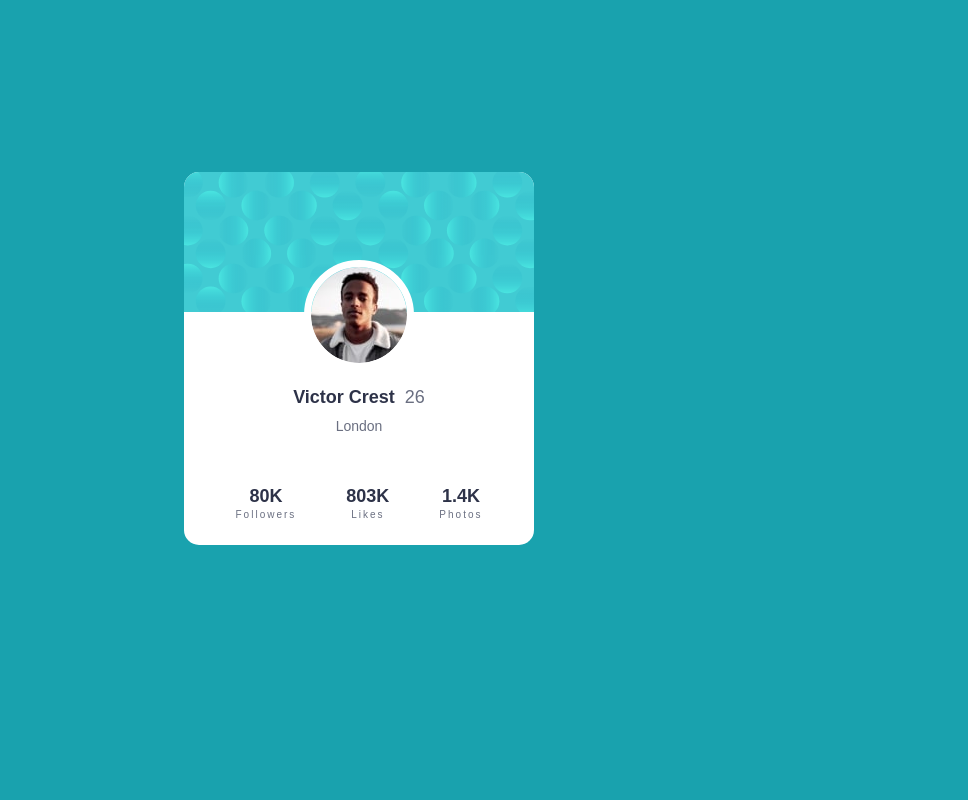
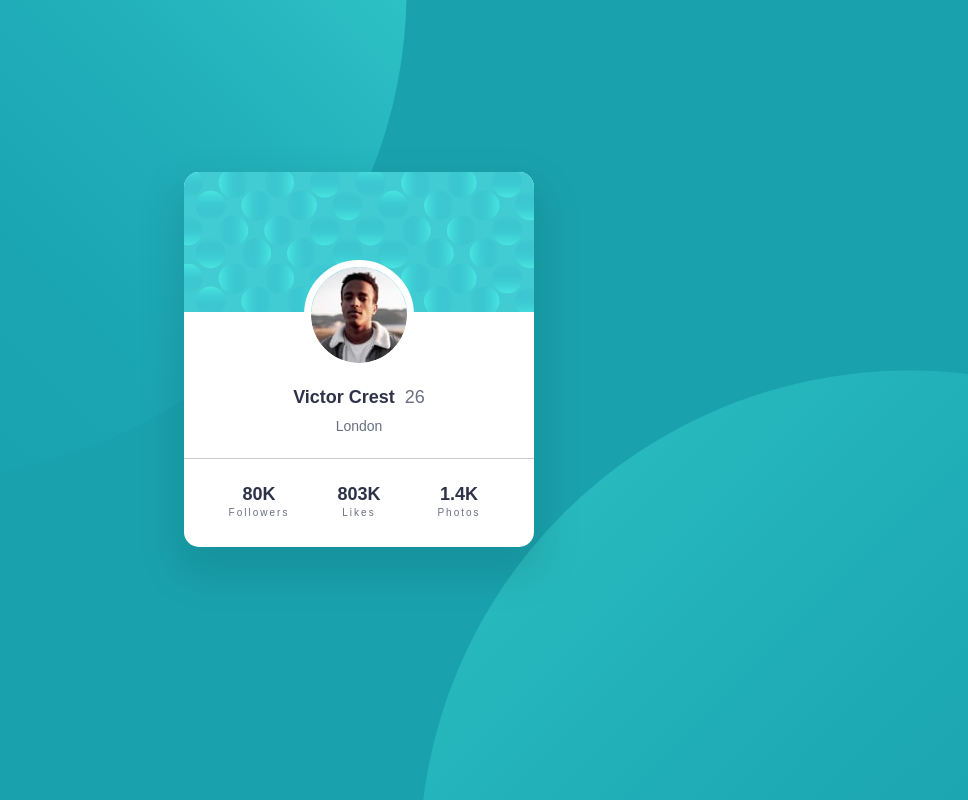
Before and after one commit to MikeBeloborodov/profile_card_component, a plain HTML site: page index.html in a window 1280 px wide. Shown: the whole page, without its empty margins (281-1249 px from the left). Drawn offline with Linux system fonts and the light colour scheme.

Commit message:
finished

```diff
--- a/index.html
+++ b/index.html
@@ -12,9 +12,10 @@
     <title>Frontend Mentor | Profile card component</title>
     <link rel="stylesheet" href="fonts/fonts.css" />
     <link rel="stylesheet" href="styles/global.css" />
-    <link rel="stylesheet" href="style.css" />
+    <link rel="stylesheet" href="styles/style.css" />
   </head>
   <body>
+    <div class="bg-container"></div>
     <main>
       <section class="content-section">
         <article class="card">
--- a/style.css
+++ /dev/null
@@ -1,103 +0,0 @@
-:root {
-  --clr-background: hsl(185, 75%, 39%);
-  --clr-footer-line: hsl(0, 0%, 59%);
-  --clr-text: hsl(227, 10%, 46%);
-  --clr-text-accent: hsl(229, 23%, 23%);
-}
-
-body {
-  background-color: var(--clr-background);
-}
-
-.content-section {
-  margin: 146px 0;
-}
-
-.card {
-  display: flex;
-  flex-direction: column;
-  max-width: 325px;
-  margin: 0 auto;
-  border-radius: 15px;
-  overflow: hidden;
-  color: var(--clr-text);
-  text-align: center;
-  background-color: #fff;
-}
-
-.card__header {
-  height: 140px;
-  background-image: url(images/bg-pattern-card.svg);
-  background-repeat: no-repeat;
-  background-size: cover;
-}
-
-.card__content {
-  position: relative;
-  padding: 75px 0 31px;
-}
-
-.card__avatar {
-  position: absolute;
-  top: -45px;
-  left: calc(50% - 48px);
-  width: 96px;
-  border-radius: 50%;
-  outline: 7px solid #fff;
-}
-
-.card__content-description {
-  display: flex;
-  flex-wrap: wrap;
-  justify-content: center;
-  gap: 10px;
-}
-
-.card__content-name {
-  color: var(--clr-text-accent);
-  font-weight: 700;
-  font-size: 18px;
-}
-
-.card__content-age {
-  font-size: 18px;
-}
-
-.card__content-location {
-  width: 100%;
-  font-size: 14px;
-}
-
-.card__footer {
-  display: flex;
-  justify-content: center;
-  gap: 50px;
-  padding: 20px 0 24px;
-}
-
-.card__footer-stats {
-  color: var(--clr-text-accent);
-  font-weight: 700;
-  font-size: 18px;
-  line-height: 1.3;
-  text-transform: uppercase;
-}
-
-.bottom-text {
-  display: block;
-  color: var(--clr-text);
-  font-weight: 400;
-  font-size: 10px;
-  letter-spacing: 2px;
-  text-transform: none;
-}
-
-@media screen and (min-width: 400px) {
-  .content-section {
-    margin: 172px 0;
-  }
-
-  .card {
-    max-width: 350px;
-  }
-}
--- a/styles/style.css
+++ b/styles/style.css
@@ -0,0 +1,125 @@
+:root {
+  --clr-background: hsl(185, 75%, 39%);
+  --clr-footer-line: rgb(150, 150, 150);
+  --clr-text: hsl(227, 10%, 46%);
+  --clr-text-accent: hsl(229, 23%, 23%);
+}
+
+body {
+  background-color: var(--clr-background);
+}
+
+.bg-container {
+  position: absolute;
+  top: 0;
+  left: 0;
+  z-index: -1;
+  width: 100%;
+  height: 100vh;
+  background: url(../images/bg-pattern-top.svg) -750px -600px no-repeat, url(../images/bg-pattern-bottom.svg) 150px 270px no-repeat;
+}
+
+.content-section {
+  margin: 146px 0;
+}
+
+.card {
+  display: flex;
+  flex-direction: column;
+  max-width: 325px;
+  margin: 0 auto;
+  border-radius: 15px;
+  box-shadow: 1px 20px 40px 10px rgba(0, 0, 0, 0.1);
+  overflow: hidden;
+  color: var(--clr-text);
+  text-align: center;
+  background-color: #fff;
+}
+
+.card__header {
+  height: 140px;
+  background-image: url(../images/bg-pattern-card.svg);
+  background-repeat: no-repeat;
+  background-size: cover;
+}
+
+.card__content {
+  position: relative;
+  padding: 75px 0 24px;
+}
+
+.card__avatar {
+  position: absolute;
+  top: -45px;
+  left: calc(50% - 48px);
+  width: 96px;
+  border-radius: 50%;
+  outline: 7px solid #fff;
+}
+
+.card__content-description {
+  display: flex;
+  flex-wrap: wrap;
+  justify-content: center;
+  gap: 10px;
+}
+
+.card__content-name {
+  color: var(--clr-text-accent);
+  font-weight: 700;
+  font-size: 18px;
+}
+
+.card__content-age {
+  font-size: 18px;
+}
+
+.card__content-location {
+  width: 100%;
+  font-size: 14px;
+}
+
+.card__footer {
+  display: grid;
+  grid-template-columns: 1fr 1fr 1fr;
+  border-top: 1px solid rgba(150, 150, 150, 0.5);
+  padding: 24px 25px 28px;
+}
+
+.card__footer-stats {
+  justify-self: center;
+  color: var(--clr-text-accent);
+  font-weight: 700;
+  font-size: 18px;
+  line-height: 1.3;
+  text-transform: uppercase;
+}
+
+.bottom-text {
+  display: block;
+  color: var(--clr-text);
+  font-weight: 400;
+  font-size: 10px;
+  letter-spacing: 2px;
+  text-transform: none;
+}
+
+@media screen and (min-width: 400px) {
+  .content-section {
+    margin: 172px 0;
+  }
+
+  .card {
+    max-width: 350px;
+  }
+
+  .bg-container {
+    position: absolute;
+    top: 0;
+    left: 0;
+    z-index: -1;
+    width: 100%;
+    height: 100vh;
+    background: url(../images/bg-pattern-top.svg) -290px -500px no-repeat, url(../images/bg-pattern-bottom.svg) 700px 370px no-repeat;
+  }
+}
```
Also changed, not shown: screenshot_desktop.png (added), screenshot_mobile.png (added).
